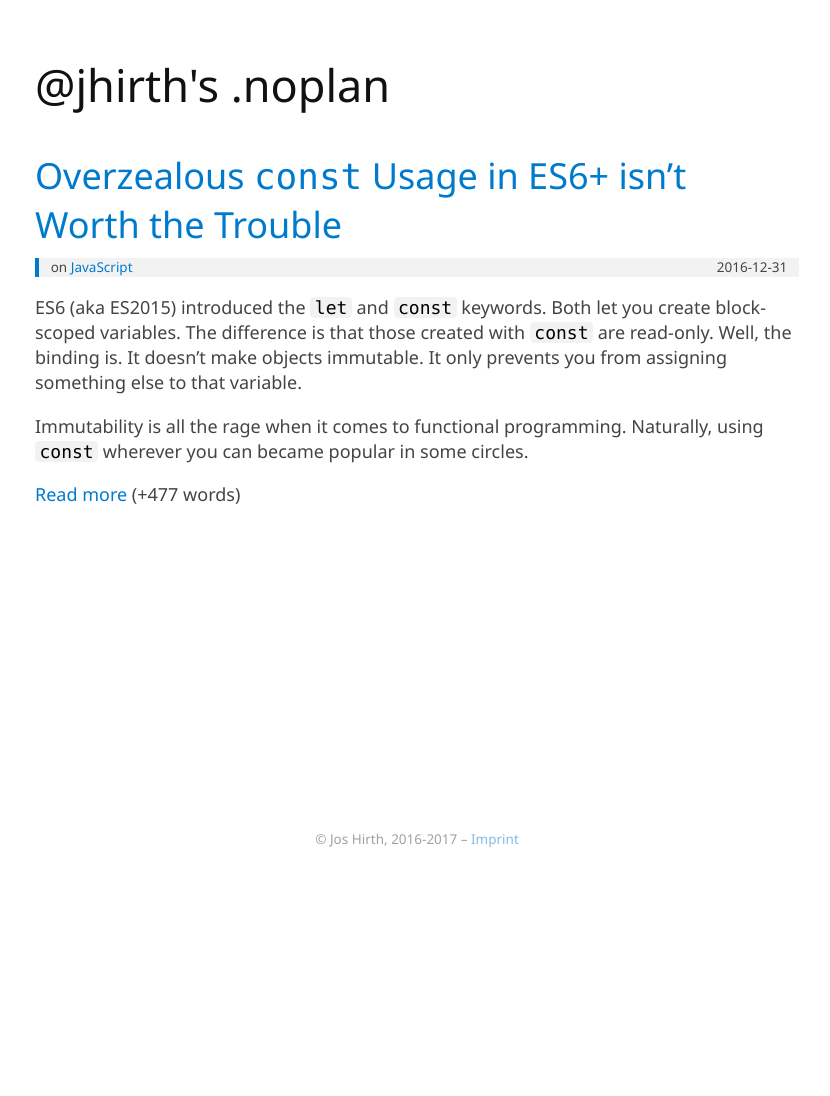
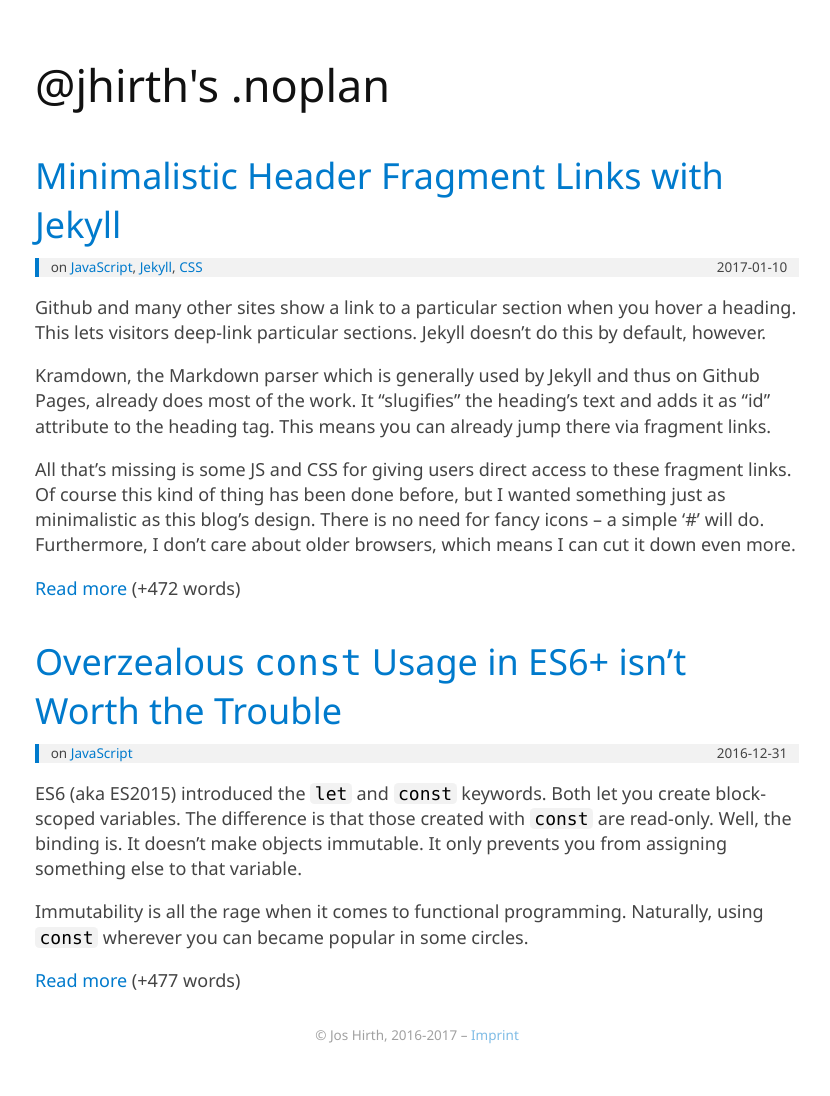
Before and after one commit to jhirth/jhirth.github.io, a Jekyll site: the page built from index.html, in a window 1280 px wide. Shown: the whole page, without its empty margins (223-1053 px from the left). Built offline with Jekyll 4.4.1, drawn with Linux system fonts in a browser that asks for light colours; the list of posts is cut into pages by our own code; before the commit the page ends 900 px from its top, so only the background shows below that.

Commit message:
omit h1,h5,h6

````diff
--- a/_layouts/post.html
+++ b/_layouts/post.html
@@ -21,4 +21,4 @@
     </p>
 </header>
 {{ content }}
-<script>for(let h of document.querySelectorAll('h1[id],h2[id],h3[id],h4[id],h5[id],h6[id]'))h.innerHTML+=` <a href="#${h.id}" aria-hidden="true">#</a>`</script>
+<script>for(let h of document.querySelectorAll('h2[id],h3[id],h4[id]'))h.innerHTML+=` <a href="#${h.id}" aria-hidden="true">#</a>`</script>
--- /dev/null
+++ b/_my_tags/jekyll.md
@@ -0,0 +1,4 @@
+---
+slug: jekyll
+title: Jekyll
+---
--- /dev/null
+++ b/_posts/2017-01-10-minimalistic-header-fragment-links-with-jekyll.md
@@ -0,0 +1,75 @@
+---
+title: Minimalistic Header Fragment Links with Jekyll
+tags: [javascript, jekyll, css]
+---
+
+Github and many other sites show a link to a particular section when you hover a heading. This lets visitors deep-link particular sections. Jekyll doesn't do this by default, however.
+
+Kramdown, the Markdown parser which is generally used by Jekyll and thus on Github Pages, already does most of the work. It "slugifies" the heading's text and adds it as "id" attribute to the heading tag. This means you can already jump there via fragment links.
+
+All that's missing is some JS and CSS for giving users direct access to these fragment links. Of course this kind of thing has been done before, but I wanted something just as minimalistic as this blog's design. There is no need for fancy icons&nbsp;&ndash; a simple '#' will do. Furthermore, I don't care about older browsers, which means I can cut it down even more.
+
+
+## In brief
+
+If you write this kind of Markdown:
+
+```markdown
+## Hello, World!
+```
+
+Kramdown generates this kind of markup:
+
+```html
+<h2 id="hello-world">Hello, World!</h2>
+```
+
+The only thing that's missing is a link to "#hello-world" which appears on hover.
+
+So, let's add this link with a bit of JavaScript which we inline at the bottom of the relevant template(s):
+
+```javascript
+for(let h of document.querySelectorAll('h1[id], h2[id], h3[id], h4[id], h5[id], h6[id]')) {
+    h.innerHTML += ` <a href="#${h.id}" aria-hidden="true">#</a>`;
+}
+```
+
+And some extra rules to the SCSS:
+
+```scss
+h1, h2, h3, h4, h5, h6 {
+    &[id] > a {
+        display: none;
+    }
+    &[id]:hover > a {
+        display: inline;
+    }
+}
+```
+
+In case you're unfamiliar with SCSS' *parent reference* (`&`), this produces selectors like "h1[id] > a", "h2[id] > a", and so on.
+
+## The uglified truth
+
+The actual `<script>` tag I'm using in my *post.html* template looks like this:
+
+```html
+<script>for(let h of document.querySelectorAll('h2[id],h3[id],h4[id]'))h.innerHTML+=` <a href="#${h.id}" aria-hidden="true">#</a>`</script>
+```
+
+It skips "h1", because `<h1>` is only used by the page header (that `<h1>` doesn't have an id anyways). "h5" and "h6" were omitted, because I'll never go that deep into any rabbit hole in a blog post. There won't be any documents with that kind of structure.
+
+The second string could be golfed down to `<a href=#${h.id} aria-hidden=true>#`, but that looks just too wrong for my taste. It would work because neither attribute value needs quotes and because the `<a>` is auto-closed inside the heading.
+
+The CSS I'm actually using is much shorter, but it's also way too unspecific for common use cases:
+
+```css
+[id] > a {
+    display: none;
+}
+[id]:hover > a {
+    display: inline;
+}
+```
+
+I can get away with these shotgun selectors, because there aren't any other ids. There aren't any widgets, ads, third-party scripts on this site. There aren't even any other first-party scripts for that matter. On this site, ids are only used for fragment links.
````
